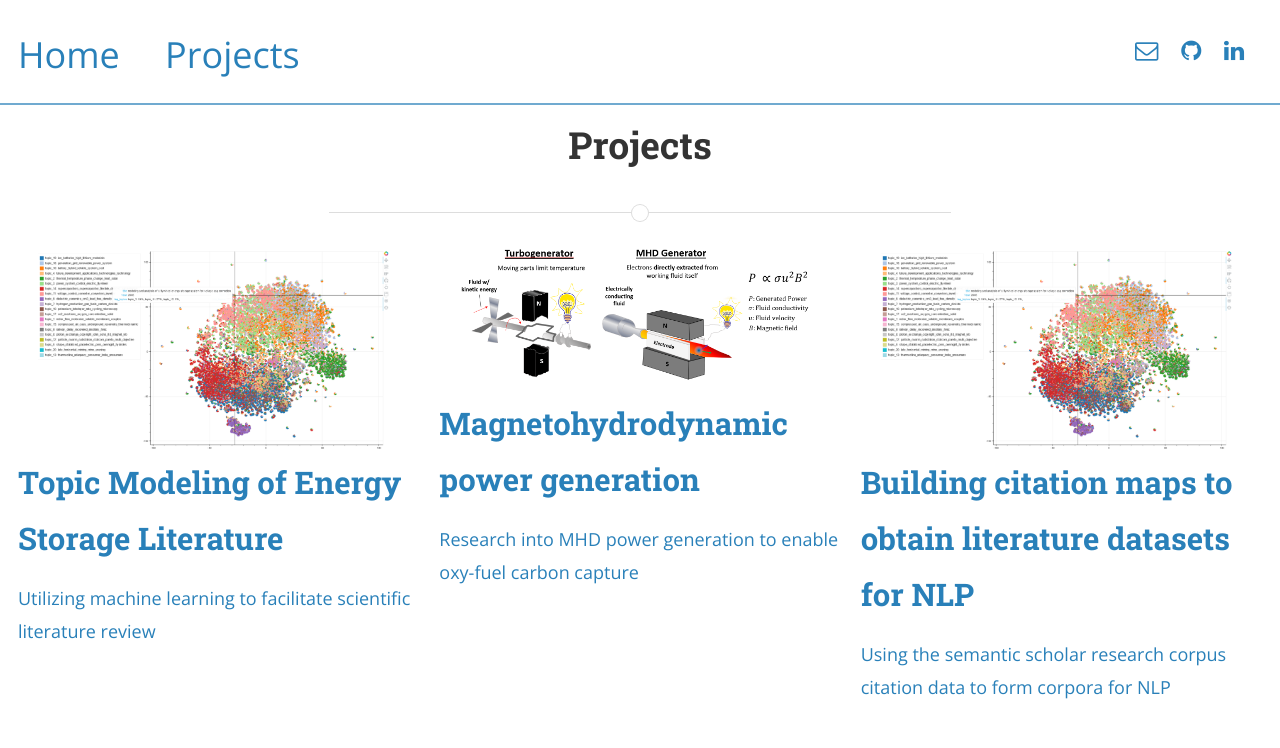
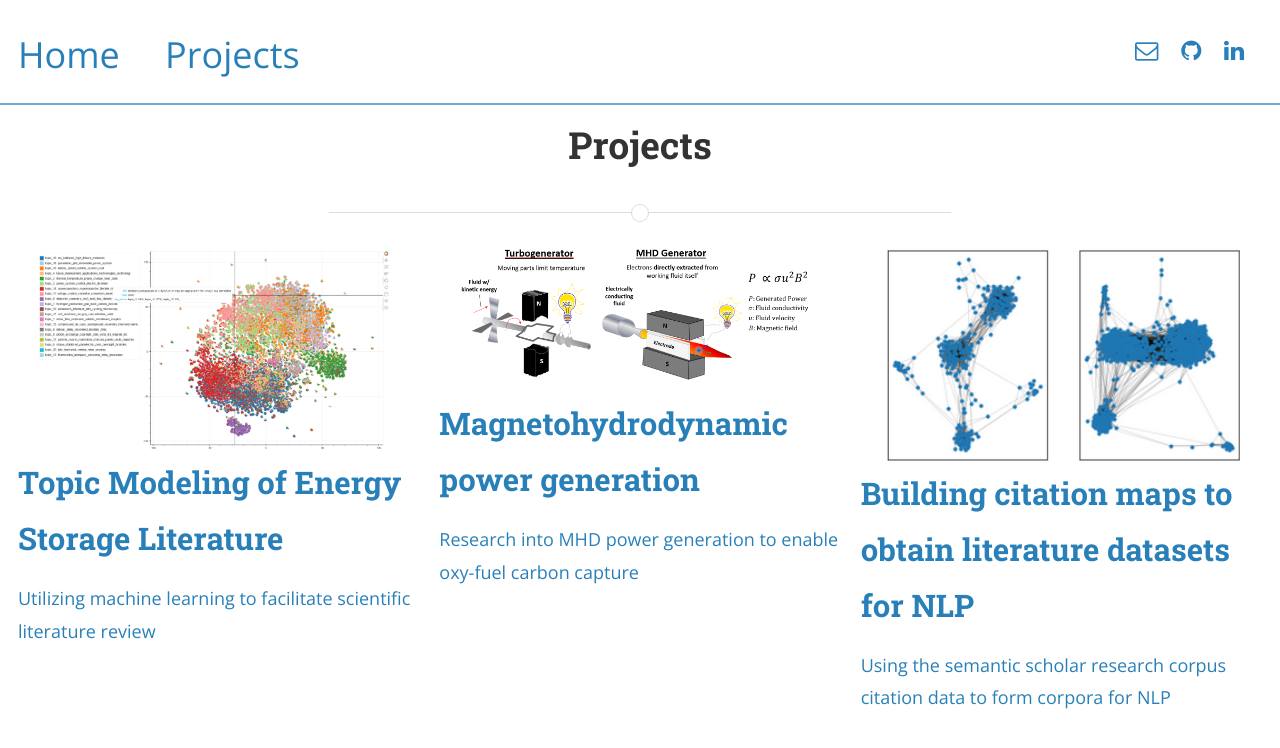
Before and after one commit to aspitarl/aspitarl.github.io, a Jekyll site: the page built from projects.html, in a window 1280 px wide. Shown: the top 748 px of the page. Built offline with Jekyll 4.4.1, drawn with Linux system fonts in a browser that asks for light colours; nearby versions of some CDN libraries.

Commit message:
add thumbnail

```diff
--- a/_projects/3_citationmaps.markdown
+++ b/_projects/3_citationmaps.markdown
@@ -2,7 +2,7 @@
 layout: page
 title: Building citation maps to obtain literature datasets for NLP
 description: Using the semantic scholar research corpus citation data to form corpora for NLP
-img: /projects/1_nlp/lit-clustering.png
+img: /projects/3_citationmaps/citation-map.png
 importance: 1
 ---
 
```
Also changed, not shown: _projects/3_citationmaps/citation-map.PNG (added).
